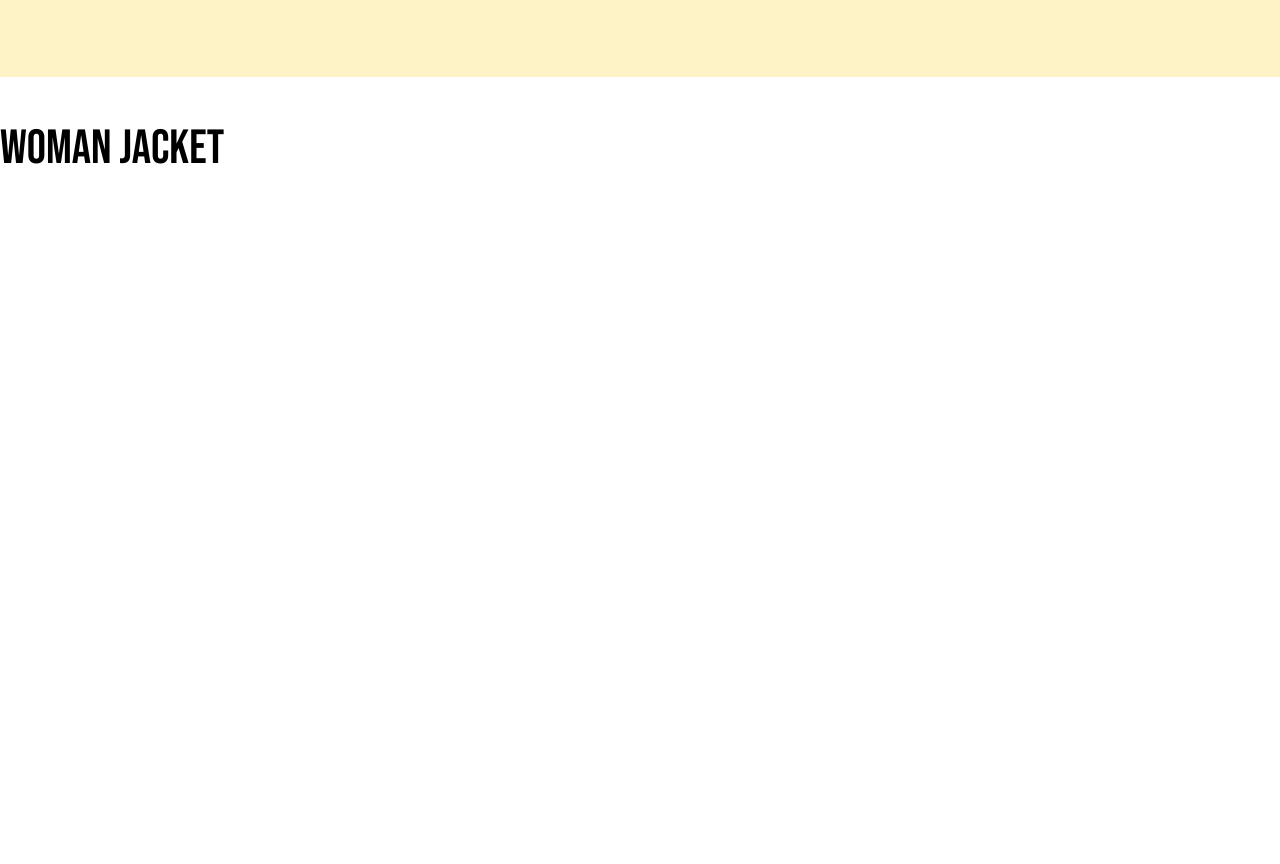
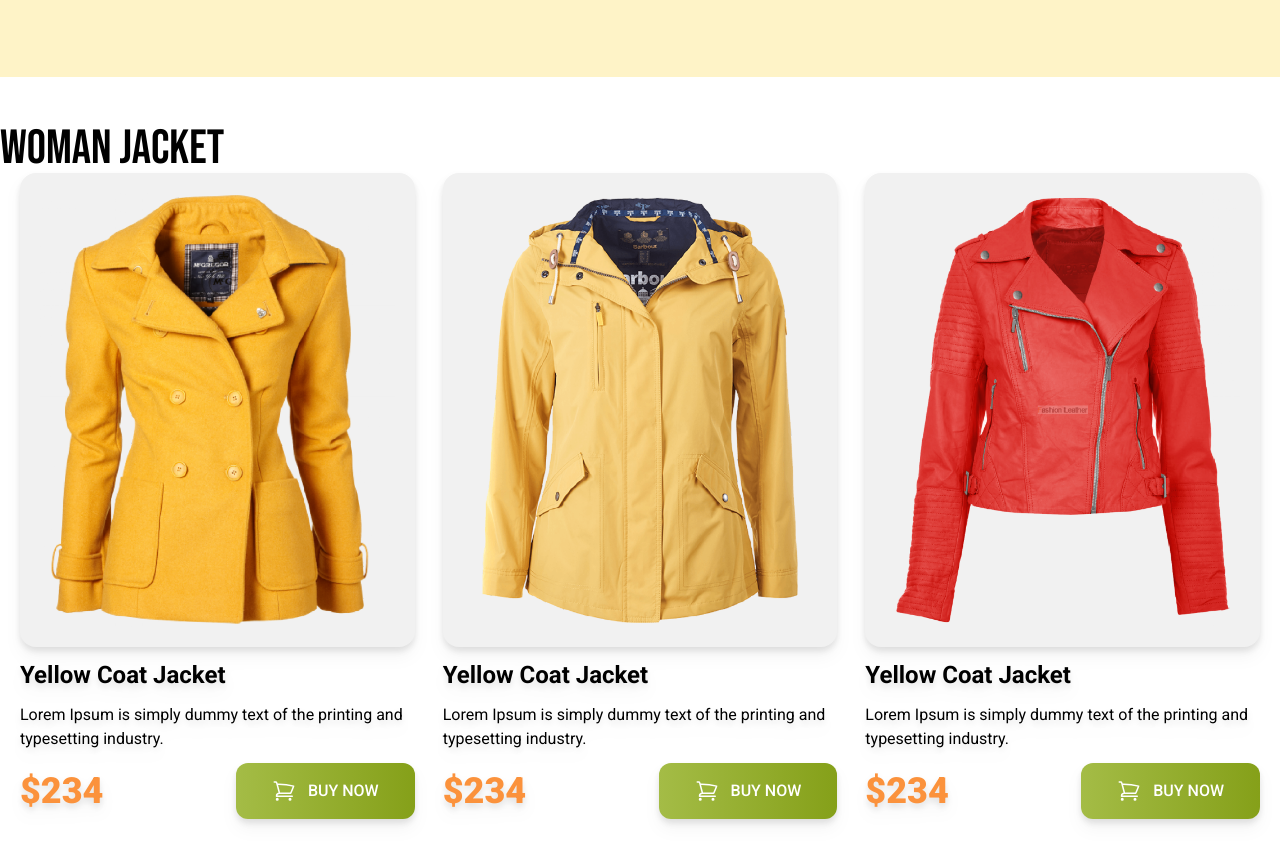
Before and after one commit to suzandev/panguin_tailwind, a plain HTML site: page index.html in a window 1280 px wide. Shown: the part 562-1426 px from the top of the page. Before the commit the page ends 800 px from the top, so only its background shows below. Drawn offline with nearby package versions, Linux system fonts and the light colour scheme.

Commit message:
Woman Jacket section done

```diff
--- a/index.html
+++ b/index.html
@@ -16,9 +16,20 @@
       rel="stylesheet"
     />
 
+    <!-- google fonts link (Roboto)  -->
+    <link rel="preconnect" href="https://fonts.googleapis.com" />
+    <link rel="preconnect" href="https://fonts.gstatic.com" crossorigin />
+    <link
+      href="https://fonts.googleapis.com/css2?family=Roboto:ital,wght@0,100;0,300;0,400;0,500;0,700;0,900;1,100;1,300;1,400;1,500;1,700;1,900&display=swap"
+      rel="stylesheet"
+    />
+
     <style>
       .font-bebas {
         font-family: "Bebas Neue", sans-serif;
+      }
+      .font-roboto {
+        font-family: "Roboto", sans-serif;
       }
     </style>
   </head>
@@ -67,6 +78,110 @@
     <main class="max-w-7xl mx-auto">
       <section class="py-12">
         <h3 class="text-5xl font-bebas">Woman Jacket</h3>
+
+        <div
+          class="grid grid-cols-1 md:grid-cols-2 lg:grid-cols-3 gap-7 font-roboto px-5"
+        >
+          <div class="space-y-3 drop-shadow-lg">
+            <div class="bg-[#f1f1f1] p-5 rounded-2xl">
+              <img src="images/jacket-1.png" alt="" />
+            </div>
+            <h4 class="text-2xl font-bold">Yellow Coat Jacket</h4>
+            <p>
+              Lorem Ipsum is simply dummy text of the printing and typesetting
+              industry.
+            </p>
+            <div class="flex justify-between items-center">
+              <h3 class="text-4xl font-black text-orange-400">$234</h3>
+              <button
+                class="py-4 px-9 bg-gradient-to-r from-[#A4BC46] to-[#85A019] rounded-xl uppercase text-white font-medium flex gap-3 items-center"
+              >
+                <svg
+                  xmlns="http://www.w3.org/2000/svg"
+                  fill="none"
+                  viewBox="0 0 24 24"
+                  stroke-width="1.5"
+                  stroke="currentColor"
+                  class="w-6 h-6"
+                >
+                  <path
+                    stroke-linecap="round"
+                    stroke-linejoin="round"
+                    d="M2.25 3h1.386c.51 0 .955.343 1.087.835l.383 1.437M7.5 14.25a3 3 0 00-3 3h15.75m-12.75-3h11.218c1.121-2.3 2.1-4.684 2.924-7.138a60.114 60.114 0 00-16.536-1.84M7.5 14.25L5.106 5.272M6 20.25a.75.75 0 11-1.5 0 .75.75 0 011.5 0zm12.75 0a.75.75 0 11-1.5 0 .75.75 0 011.5 0z"
+                  />
+                </svg>
+
+                Buy Now
+              </button>
+            </div>
+          </div>
+          <div class="space-y-3 drop-shadow-lg">
+            <div class="bg-[#f1f1f1] p-5 rounded-2xl">
+              <img src="images/jacket-2.png" alt="" />
+            </div>
+            <h4 class="text-2xl font-bold">Yellow Coat Jacket</h4>
+            <p>
+              Lorem Ipsum is simply dummy text of the printing and typesetting
+              industry.
+            </p>
+            <div class="flex justify-between items-center">
+              <h3 class="text-4xl font-black text-orange-400">$234</h3>
+              <button
+                class="py-4 px-9 bg-gradient-to-r from-[#A4BC46] to-[#85A019] rounded-xl uppercase text-white font-medium flex gap-3 items-center"
+              >
+                <svg
+                  xmlns="http://www.w3.org/2000/svg"
+                  fill="none"
+                  viewBox="0 0 24 24"
+                  stroke-width="1.5"
+                  stroke="currentColor"
+                  class="w-6 h-6"
+                >
+                  <path
+                    stroke-linecap="round"
+                    stroke-linejoin="round"
+                    d="M2.25 3h1.386c.51 0 .955.343 1.087.835l.383 1.437M7.5 14.25a3 3 0 00-3 3h15.75m-12.75-3h11.218c1.121-2.3 2.1-4.684 2.924-7.138a60.114 60.114 0 00-16.536-1.84M7.5 14.25L5.106 5.272M6 20.25a.75.75 0 11-1.5 0 .75.75 0 011.5 0zm12.75 0a.75.75 0 11-1.5 0 .75.75 0 011.5 0z"
+                  />
+                </svg>
+
+                Buy Now
+              </button>
+            </div>
+          </div>
+          <div class="space-y-3 drop-shadow-lg">
+            <div class="bg-[#f1f1f1] p-5 rounded-2xl">
+              <img src="images/jacket-3.png" alt="" />
+            </div>
+            <h4 class="text-2xl font-bold">Yellow Coat Jacket</h4>
+            <p>
+              Lorem Ipsum is simply dummy text of the printing and typesetting
+              industry.
+            </p>
+            <div class="flex justify-between items-center">
+              <h3 class="text-4xl font-black text-orange-400">$234</h3>
+              <button
+                class="py-4 px-9 bg-gradient-to-r from-[#A4BC46] to-[#85A019] rounded-xl uppercase text-white font-medium flex gap-3 items-center"
+              >
+                <svg
+                  xmlns="http://www.w3.org/2000/svg"
+                  fill="none"
+                  viewBox="0 0 24 24"
+                  stroke-width="1.5"
+                  stroke="currentColor"
+                  class="w-6 h-6"
+                >
+                  <path
+                    stroke-linecap="round"
+                    stroke-linejoin="round"
+                    d="M2.25 3h1.386c.51 0 .955.343 1.087.835l.383 1.437M7.5 14.25a3 3 0 00-3 3h15.75m-12.75-3h11.218c1.121-2.3 2.1-4.684 2.924-7.138a60.114 60.114 0 00-16.536-1.84M7.5 14.25L5.106 5.272M6 20.25a.75.75 0 11-1.5 0 .75.75 0 011.5 0zm12.75 0a.75.75 0 11-1.5 0 .75.75 0 011.5 0z"
+                  />
+                </svg>
+
+                Buy Now
+              </button>
+            </div>
+          </div>
+        </div>
       </section>
     </main>
 
```
